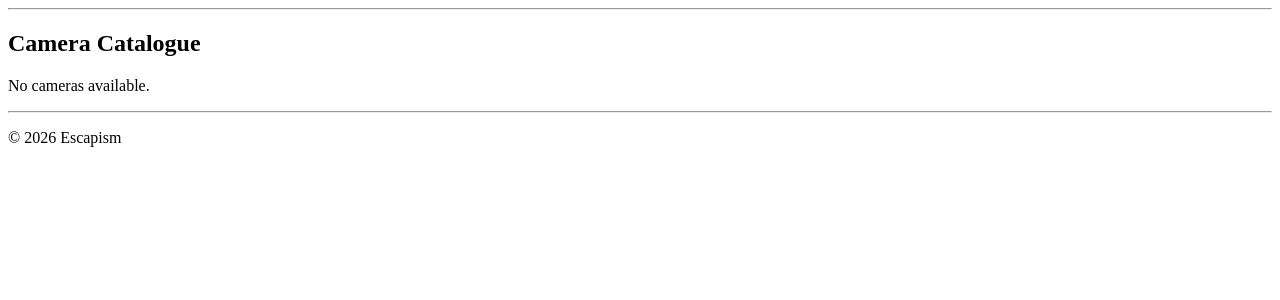
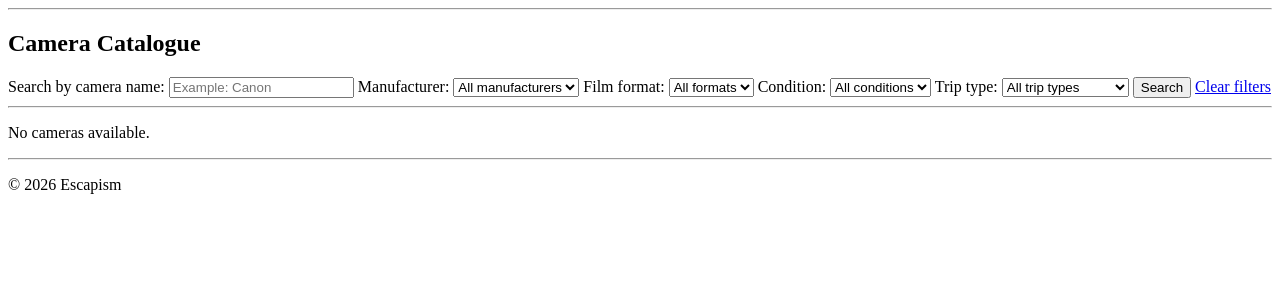
Before and after one commit to odysseas404/ITC4214---Final-Project, a Django app: page / in a window 1280 px wide. Shown: the part 26-326 px from the top of the page. Run offline with Django 5.2, Linux system fonts and the light colour scheme; data that the repository does not hold is empty.

Commit message:
Added another subcategory to the cameras in order to search by this filter, based on their indicative trip usage.

```diff
--- a/catalogue/templates/catalogue/home.html
+++ b/catalogue/templates/catalogue/home.html
@@ -3,6 +3,57 @@
 {% block catalogue_content %}
 
 <h1>Camera Catalogue</h1>
+
+<form method="get">
+
+    <label>Search by camera name:</label>
+    <input type="text" name="search" placeholder="Example: Canon">
+
+    <label>Manufacturer:</label>
+    <select name="manufacturer">
+        <option value="">All manufacturers</option>
+
+        {% for manufacturer in manufacturers %}
+            <option value="{{ manufacturer.id }}">
+                {{ manufacturer.name }}
+            </option>
+        {% endfor %}
+    </select>
+
+    <label>Film format:</label>
+    <select name="film_format">
+        <option value="">All formats</option>
+
+        {% for value, label in film_format_choices %}
+            <option value="{{ value }}">{{ label }}</option>
+        {% endfor %}
+    </select>
+
+    <label>Condition:</label>
+    <select name="condition">
+        <option value="">All conditions</option>
+
+        {% for value, label in condition_choices %}
+            <option value="{{ value }}">{{ label }}</option>
+        {% endfor %}
+    </select>
+
+    <label>Trip type:</label>
+    <select name="trip_type">
+        <option value="">All trip types</option>
+
+        {% for value, label in trip_type_choices %}
+            <option value="{{ value }}">{{ label }}</option>
+        {% endfor %}
+    </select>
+
+    <button type="submit">Search</button>
+
+    <a href="{% url 'catalogue:home' %}">Clear filters</a>
+
+</form>
+
+<hr>
 
 <div>
     {% for camera in cameras %}
@@ -16,6 +67,7 @@
 
             <p><strong>Manufacturer:</strong> {{ camera.manufacturer }}</p>
             <p><strong>Year:</strong> {{ camera.year }}</p>
+            <p><strong>Recommended for:</strong> {{ camera.recommended_trip_type }}</p>
             <p><strong>Film format:</strong> {{ camera.film_format }}</p>
             <p><strong>Condition:</strong> {{ camera.condition }}</p>
             <p><strong>Category:</strong> {{ camera.category }}</p>
--- a/catalogue/views.py
+++ b/catalogue/views.py
@@ -10,6 +10,27 @@ def home(request):
         "manufacturer"
     ).filter(available=True)
 
+    search_query = request.GET.get("search")
+    manufacturer_id = request.GET.get("manufacturer")
+    film_format = request.GET.get("film_format")
+    condition = request.GET.get("condition")
+    trip_type = request.GET.get("trip_type")
+
+    if search_query:
+        cameras = cameras.filter(name__icontains=search_query)
+
+    if manufacturer_id:
+        cameras = cameras.filter(manufacturer_id=manufacturer_id)
+
+    if film_format:
+        cameras = cameras.filter(film_format=film_format)
+
+    if condition:
+        cameras = cameras.filter(condition=condition)
+
+    if trip_type:
+        cameras = cameras.filter(recommended_trip_type=trip_type)
+
     categories = Category.objects.all()
     manufacturers = Manufacturer.objects.all()
 
@@ -17,6 +38,9 @@ def home(request):
         "cameras": cameras,
         "categories": categories,
         "manufacturers": manufacturers,
+        "film_format_choices": Camera.FILM_FORMAT_CHOICES,
+        "condition_choices": Camera.CONDITION_CHOICES,
+        "trip_type_choices": Camera.TRIP_TYPE_CHOICES,
     })
 
 
```
